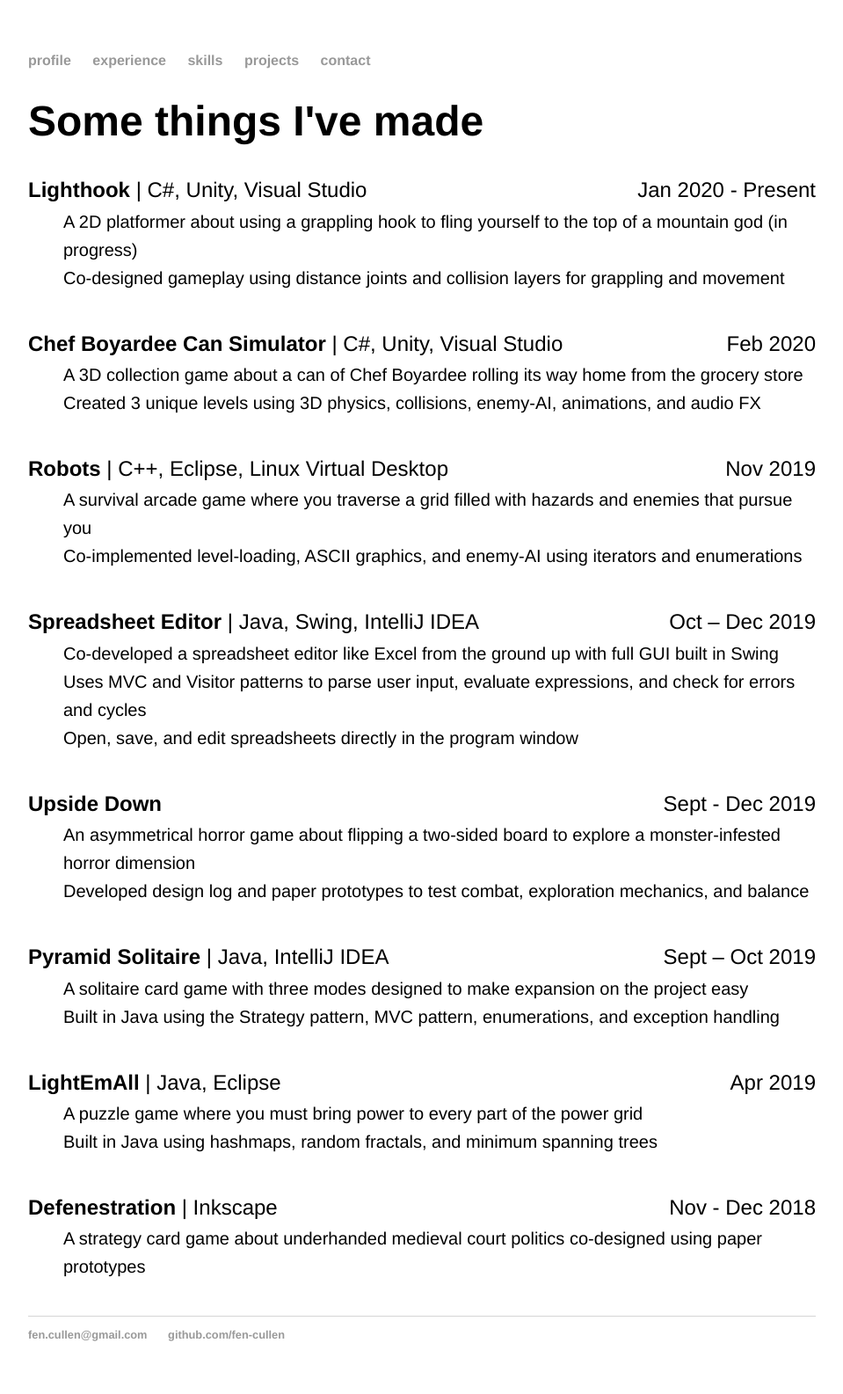
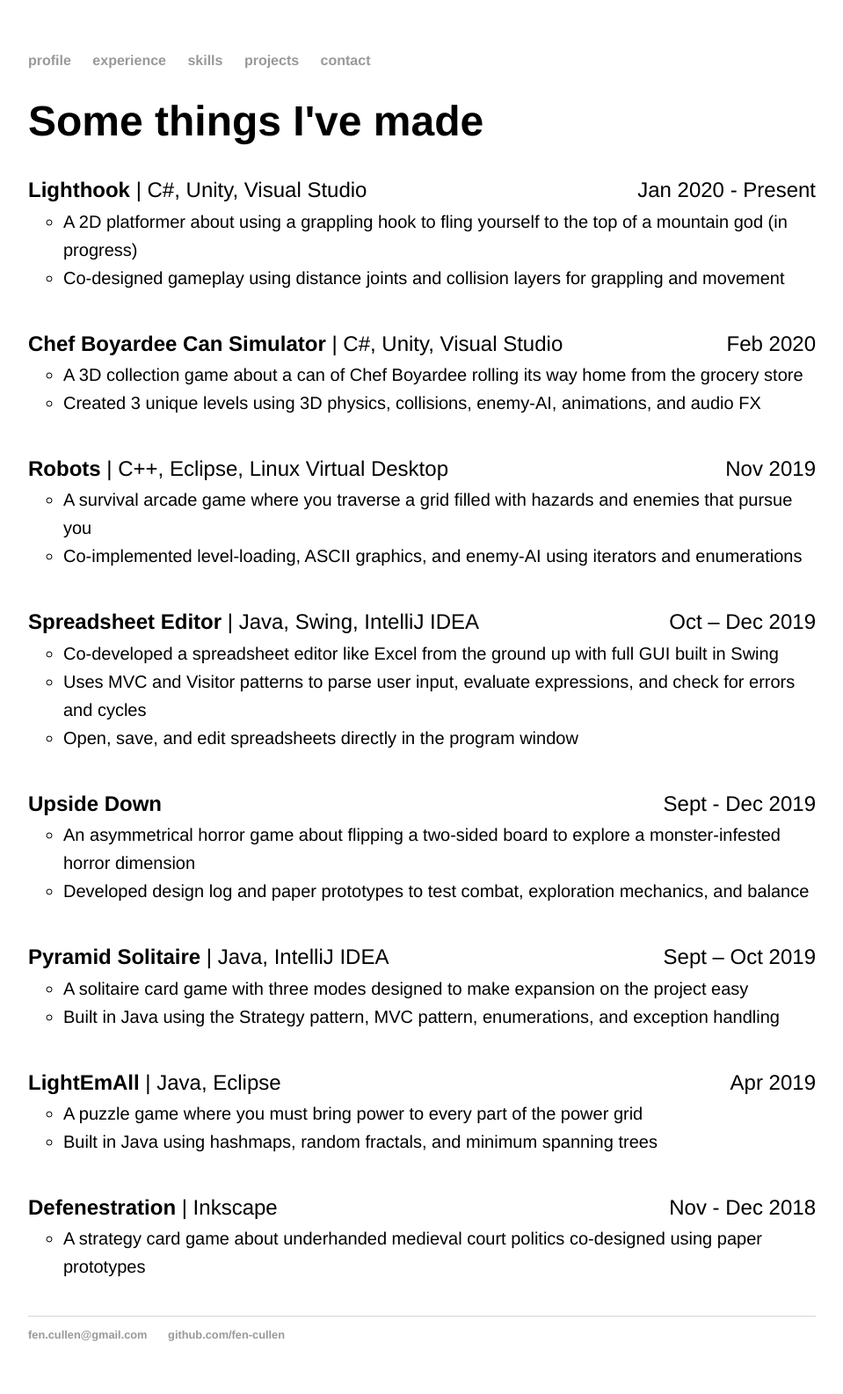
Before and after one commit to fen-cullen/fen-cullen.github.io, a Jekyll site: the page built from projects/index.html, in a window 1280 px wide. Shown: the whole page at 88% size, without its empty margins (160-1119 px from the left). Built offline with Jekyll 4.4.1, drawn with Linux system fonts in a browser that asks for light colours.

Commit message:
Update main.css

```diff
--- a/css/main.css
+++ b/css/main.css
@@ -50,6 +50,7 @@ dt {
 
 dd {
     font-size: 1.25em;
+    display: list-item;
     list-style-type: circle;
     list-style-position: outside;
 }
```
